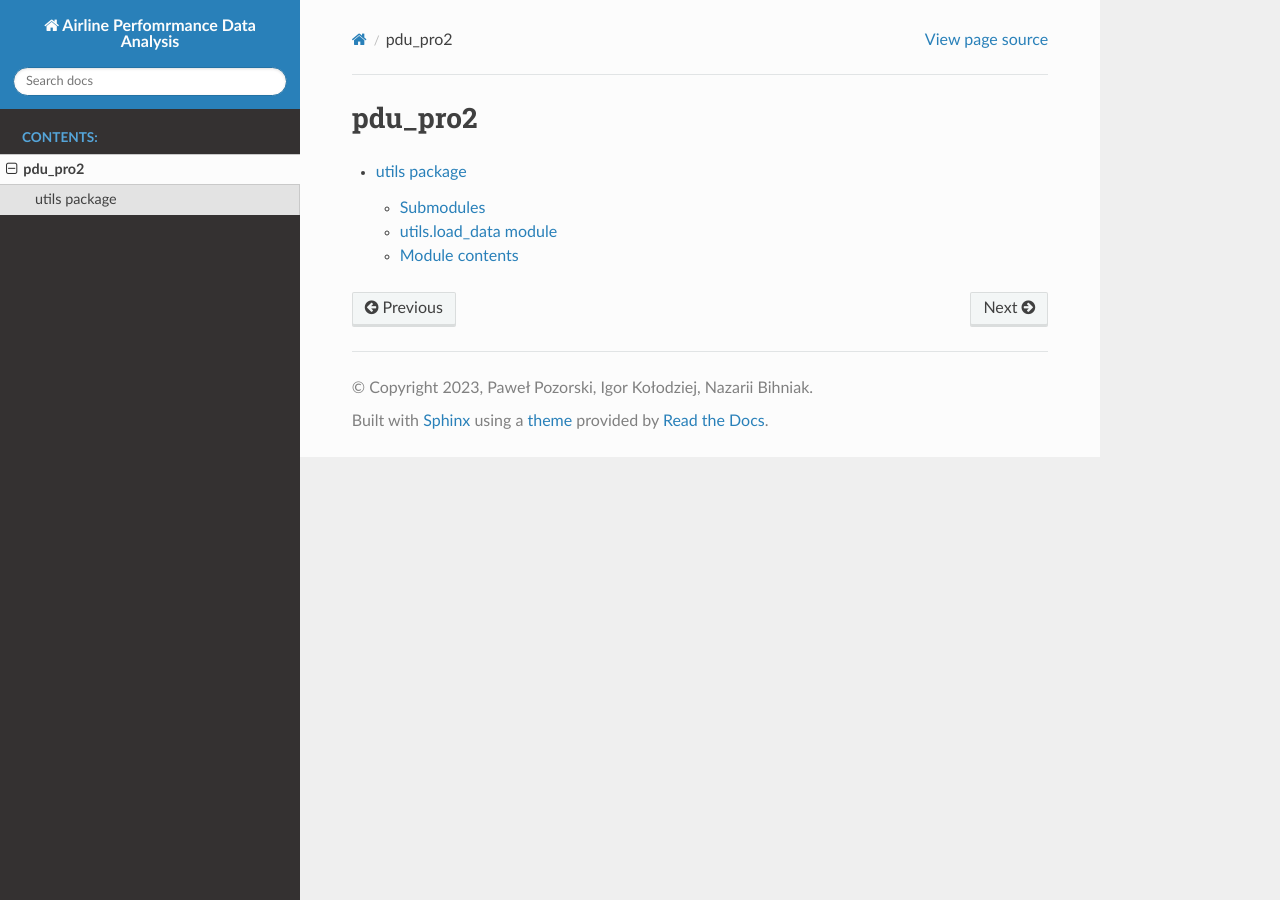
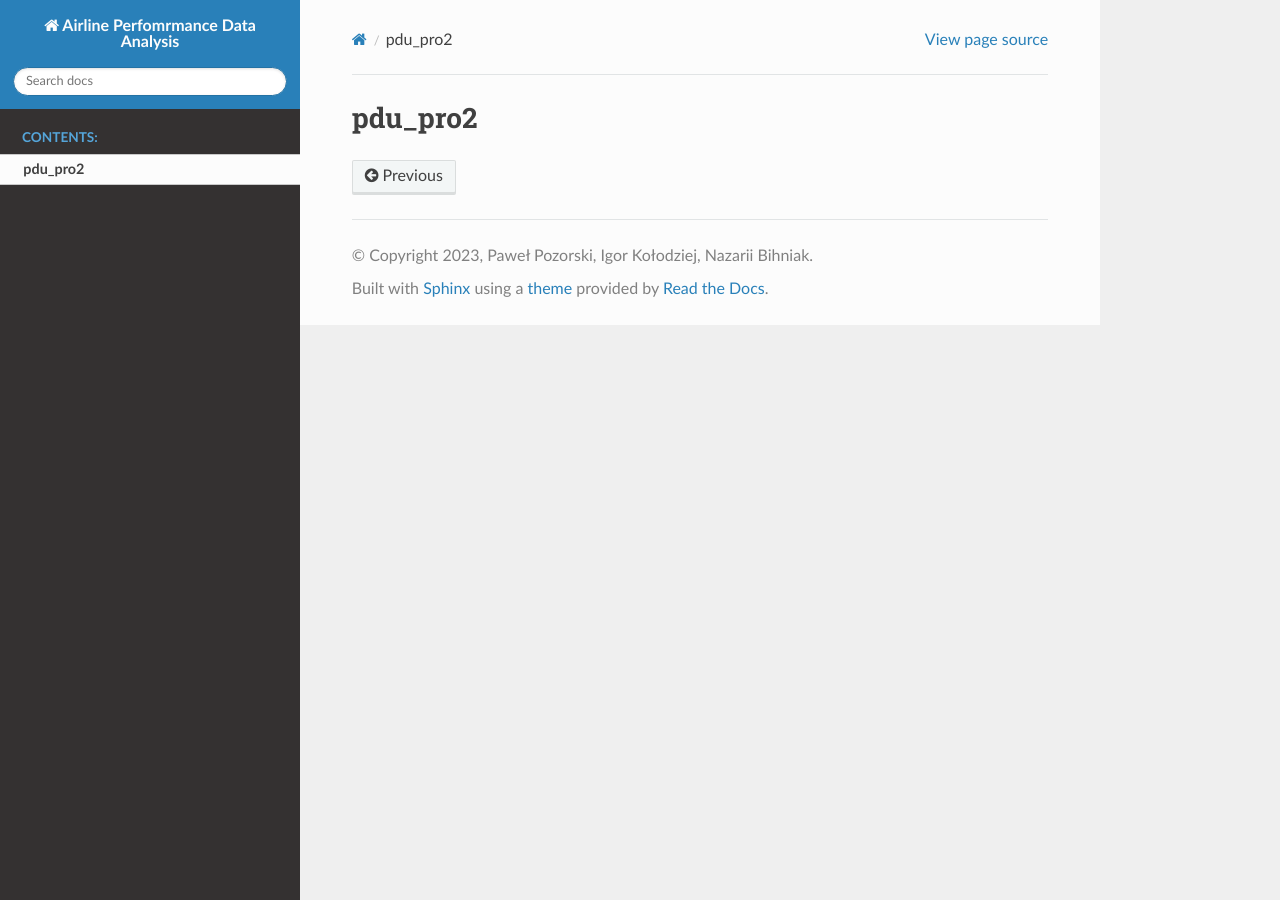
Before and after one commit to Pawlo77/Airline-Perfomrmance-Data-Analysis, a Sphinx documentation site: the page built from docs/source/modules.rst, in a window 1280 px wide. Built offline with Sphinx 7.4.7 and the Read the Docs theme 2.0.0, drawn with Linux system fonts in a browser that asks for light colours.

Commit message:
sphinx_test

```diff
--- a/docs/source/modules.rst
+++ b/docs/source/modules.rst
@@ -3,5 +3,3 @@ pdu_pro2
 
 .. toctree::
    :maxdepth: 4
-
-   utils
--- a/docs/source/utils.rst
+++ /dev/null
@@ -1,21 +0,0 @@
-utils package
-=============
-
-Submodules
-----------
-
-utils.load\_data module
------------------------
-
-.. automodule:: utils.load_data
-   :members:
-   :undoc-members:
-   :show-inheritance:
-
-Module contents
----------------
-
-.. automodule:: utils
-   :members:
-   :undoc-members:
-   :show-inheritance:
```
Also changed, not shown: 1 other file.
